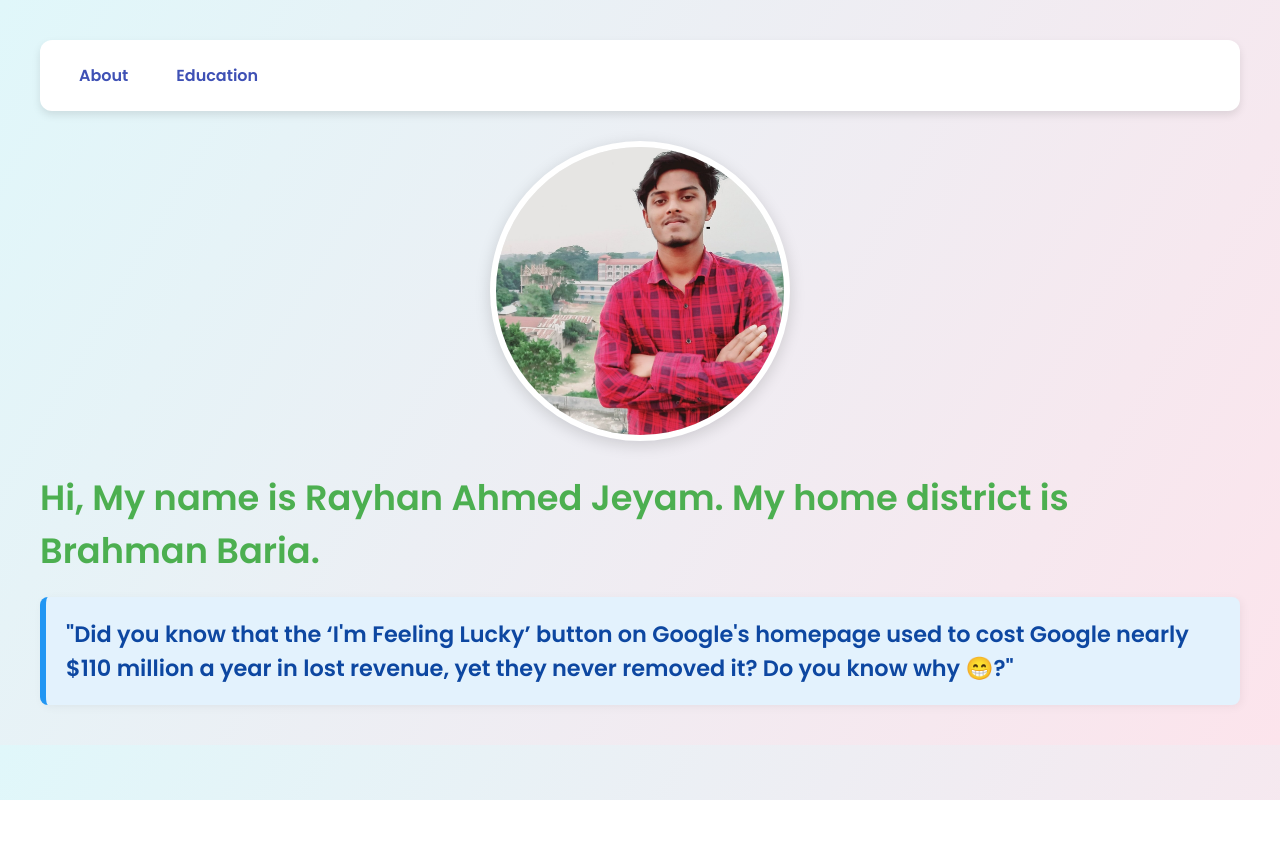
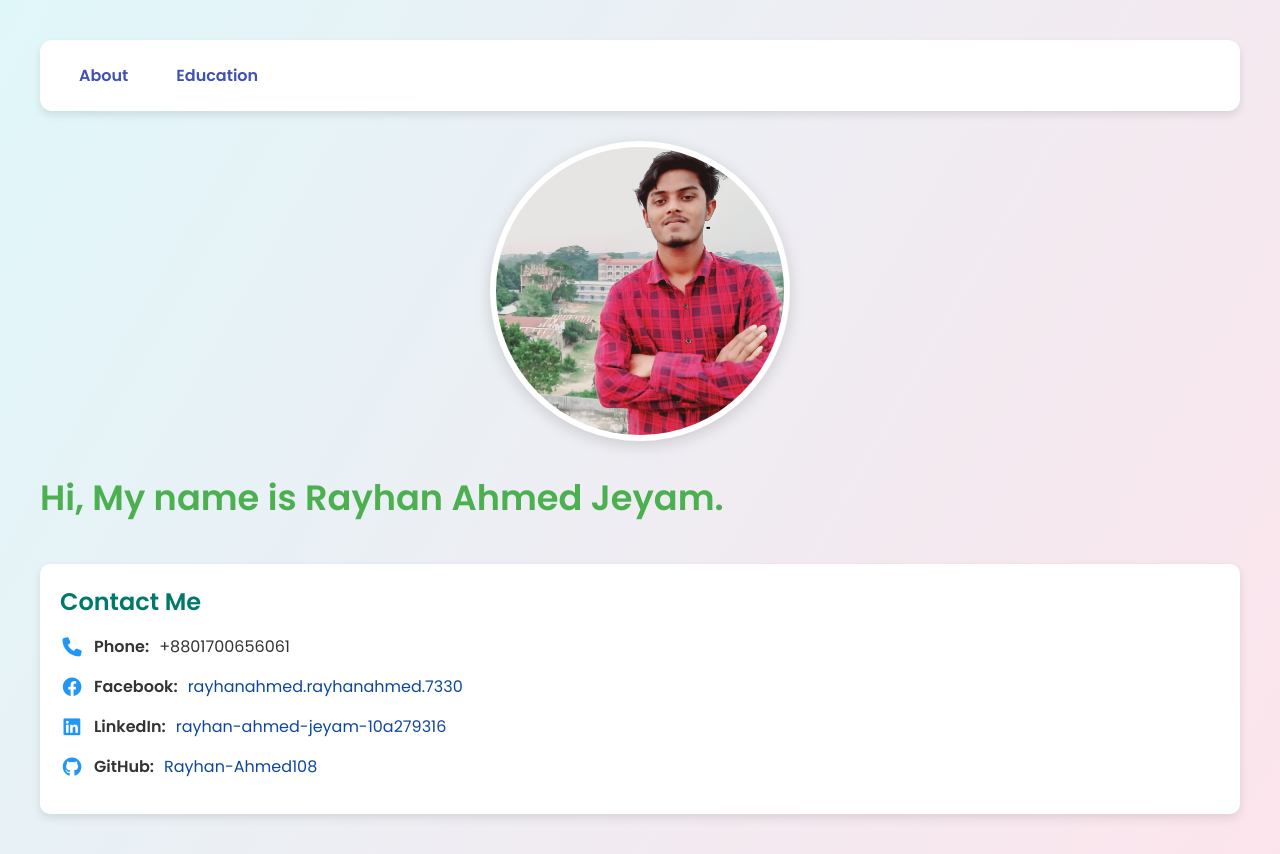
Before and after one commit to Rayhan-Ahmed108/Rayhan-Ahmed108.github.io, a plain HTML site: page index.html in a window 1280 px wide. Before the commit the page ends 800 px from the top, so only its background shows below. Drawn offline with Linux system fonts and the light colour scheme; a small style sheet from the web is missing.

Commit message:
Little Change

```diff
--- a/index.html
+++ b/index.html
@@ -8,6 +8,15 @@
 
   <!-- Google Fonts -->
   <link href="https://fonts.googleapis.com/css2?family=Poppins:wght@400;600&display=swap" rel="stylesheet">
+
+  <!-- Font Awesome CDN for icons -->
+  <link
+    rel="stylesheet"
+    href="https://cdnjs.cloudflare.com/ajax/libs/font-awesome/6.4.0/css/all.min.css"
+    integrity="sha512-pbU7m+ajOT+hwXuv3R8h8zXiqw2k6VPLb0T+mtW3ZlcH19Ld4vWrSzO4lsJz9T76GyDxQR+Nw6VQxFJgs0b+ig=="
+    crossorigin="anonymous"
+    referrerpolicy="no-referrer"
+  />
 
   <style>
     * {
@@ -55,16 +64,6 @@
       margin-bottom: 20px;
     }
 
-    h2 {
-      font-size: 1.4rem;
-      color: #0d47a1;
-      background-color: #e3f2fd;
-      padding: 20px;
-      border-left: 6px solid #2196f3;
-      border-radius: 8px;
-      box-shadow: 2px 2px 10px rgba(0,0,0,0.05);
-    }
-
     .image-center {
       display: flex;
       justify-content: center;
@@ -81,7 +80,52 @@
       border: 6px solid #fff;
       background: #eee;
     }
+
+    .contact-section {
+      background-color: #ffffff;
+      padding: 20px;
+      border-radius: 10px;
+      margin-top: 40px;
+      box-shadow: 0 4px 10px rgba(0,0,0,0.1);
+    }
+
+    .contact-section h2 {
+      color: #00796b;
+      margin-bottom: 15px;
+    }
+
+    .contact-section ul {
+      list-style-type: none;
+      padding-left: 0;
+      font-size: 1rem;
+    }
+
+    .contact-section li {
+      margin-bottom: 15px;
+      display: flex;
+      align-items: center;
+      gap: 10px;
+      font-weight: 500;
+    }
+
+    .contact-section a {
+      color: #0d47a1;
+      text-decoration: none;
+    }
+
+    .contact-section a:hover {
+      text-decoration: underline;
+    }
+
+    /* Icon color */
+    .contact-section li i {
+      color: #2196f3;
+      font-size: 1.2rem;
+      min-width: 24px;
+      text-align: center;
+    }
   </style>
+
 </head>
 
 <body>
@@ -89,14 +133,21 @@
     <a href="about.html">About</a>
     <a href="Educational_qualification.html">Education</a>
   </nav>
+
   <div class="image-center">
     <img src="jeyam.jpg" alt="My Photo" class="profile-img">
   </div>
 
-  <h1>Hi, My name is Rayhan Ahmed Jeyam. My home district is Brahman Baria.</h1>
+  <h1>Hi, My name is Rayhan Ahmed Jeyam.</h1>
 
-  <h2>
-    "Did you know that the ‘I'm Feeling Lucky’ button on Google's homepage used to cost Google nearly $110 million a year in lost revenue, yet they never removed it? Do you know why 😁?"
-  </h2>
+  <div class="contact-section">
+    <h2>Contact Me</h2>
+    <ul>
+      <li><i class="fas fa-phone"></i> <strong>Phone:</strong> +8801700656061</li>
+      <li><i class="fab fa-facebook"></i> <strong>Facebook:</strong> <a href="https://facebook.com/rayhanahmed.rayhanahmed.7330" target="_blank">rayhanahmed.rayhanahmed.7330</a></li>
+      <li><i class="fab fa-linkedin"></i> <strong>LinkedIn:</strong> <a href="https://linkedin.com/in/rayhan-ahmed-jeyam-10a279316/" target="_blank">rayhan-ahmed-jeyam-10a279316</a></li>
+      <li><i class="fab fa-github"></i> <strong>GitHub:</strong> <a href="https://github.com/Rayhan-Ahmed108" target="_blank">Rayhan-Ahmed108</a></li>
+    </ul>
+  </div>
 </body>
 </html>
```
